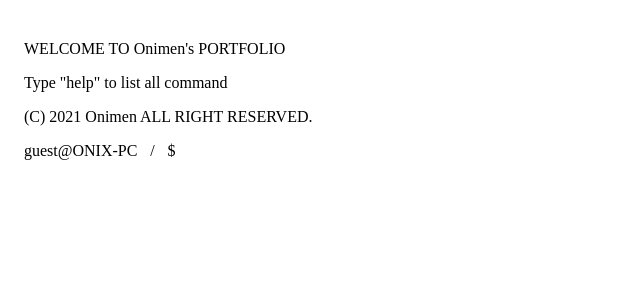
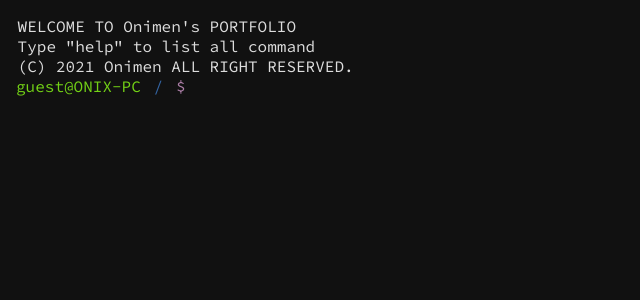
Before and after one commit to Oni-Men/oni-men.github.io, a Svelte app: page / in a window 1280 px wide. Shown: the top 300 px of the page, without its empty margins (0-640 px from the left). Built offline with nearby package versions, Linux system fonts and the light colour scheme; the HTML template or start-up script is replaced by a standard one.

Commit message:
Use Github Actions

```diff
--- /dev/null
+++ b/public/global.css
@@ -0,0 +1,162 @@
+html, body {
+	position: relative;
+	width: 100%;
+	height: 100%;
+	scrollbar-width: none;
+}
+
+html::-webkit-scrollbar {
+  display: none;
+}
+
+body {
+	background-color: #111;
+	color: #ddd;
+	margin: 0;
+	padding: 0;
+	box-sizing: border-box;
+	font-family: 'Source Code Pro', -apple-system, BlinkMacSystemFont, "Segoe UI", Roboto, Oxygen-Sans, Ubuntu, Cantarell, "Helvetica Neue", monospace;
+}
+
+p {
+	margin: 0 0.1em;
+}
+
+a {
+	color: rgb(0,100,200);
+	text-decoration: none;
+}
+
+a:hover {
+	text-decoration: underline;
+}
+
+a:visited {
+	color: rgb(0,80,160);
+}
+
+label {
+	display: block;
+}
+
+input, button, select, textarea {
+	font-family: inherit;
+	font-size: inherit;
+	-webkit-padding: 0.4em 0;
+	padding: 0.4em;
+	margin: 0 0 0.5em 0;
+	box-sizing: border-box;
+	border: 1px solid #ccc;
+	border-radius: 2px;
+}
+
+input:disabled {
+	color: #ccc;
+}
+
+button {
+	color: #333;
+	background-color: #f4f4f4;
+	outline: none;
+}
+
+button:disabled {
+	color: #999;
+}
+
+button:not(:disabled):active {
+	background-color: #ddd;
+}
+
+button:focus {
+	border-color: #666;
+}
+
+.butter-l {
+	color: #fce94f;
+}
+.butter-m {
+	color: #edd400;
+}
+.butter-d {
+	color: #c4a000;
+}
+
+.orange-l {
+	color: #fcaf3e;
+}
+.orange-m {
+	color: #f57900;
+}
+.orange-d {
+	color: #ce5c00;
+}
+
+.chocolate-l {
+	color: #e9b96e;
+}
+.chocolate-m {
+	color: #c17d11;
+}
+.chocolate-d {
+	color: #8f5902;
+}
+
+.chameleon-l {
+	color: #8ae234;
+}
+.chameleon-m {
+	color: #73d216;
+}
+.chameleon-d {
+	color: #4e9a06;
+}
+
+.blue-l {
+	color: #729fcf;
+}
+.blue-m {
+	color: #3465a4;
+}
+.blue-d {
+	color: #204a87;
+}
+
+.plum-l {
+	color: #ad7fa8;
+}
+.plum-m {
+	color: #75507b;
+}
+.plum-d {
+	color: #5c3566;
+}
+
+.red-l {
+	color: #ef2929;
+}
+.red-m {
+	color: #cc0000;
+}
+.red-d {
+	color: #a40000;
+}
+
+.aluminium-1 {
+	color: #eeeeec;
+}
+.aluminium-2 {
+	color: #d3d7cf;
+}
+.aluminium-3 {
+	color: #babdb6;
+}
+.aluminium-4 {
+	color: #888a85;
+}
+.aluminium-5 {
+	color: #555753;
+}
+.aluminium-6 {
+	color: #2e3436;
+}
--- /dev/null
+++ b/public/index.html
@@ -0,0 +1,21 @@
+<!DOCTYPE html>
+<html lang="en">
+	<head>
+		<meta charset="utf-8" />
+		<meta name="viewport" content="width=device-width,initial-scale=1" />
+
+		<title>Onimen</title>
+
+		<link rel="icon" type="image/png" href="./favicon.png" />
+
+		<link rel="preconnect" href="https://fonts.gstatic.com" />
+		<link href="https://fonts.googleapis.com/css2?family=Source+Code+Pro&display=swap" rel="stylesheet" />
+
+		<link rel="stylesheet" href="./global.css" />
+		<link rel="stylesheet" href="./build/bundle.css" />
+
+		<script defer src="./build/bundle.js"></script>
+	</head>
+
+	<body></body>
+</html>
--- a/rollup.config.js
+++ b/rollup.config.js
@@ -34,7 +34,7 @@ export default {
 		sourcemap: true,
 		format: "iife",
 		name: "app",
-		file: "docs/build/bundle.js",
+		file: "public/build/bundle.js",
 	},
 	plugins: [
 		svelte({
@@ -64,7 +64,7 @@ export default {
 
 		// Watch the `public` directory and refresh the
 		// browser on changes when not in production
-		!production && livereload("docs"),
+		!production && livereload("public"),
 
 		// If we're building for production (npm run build
 		// instead of npm run dev), minify
```
Also changed, not shown: src/path.js (deleted, +0 -14 lines), public/favicon.png (added), 3 other files (tests, documents, lock files or other folders).
